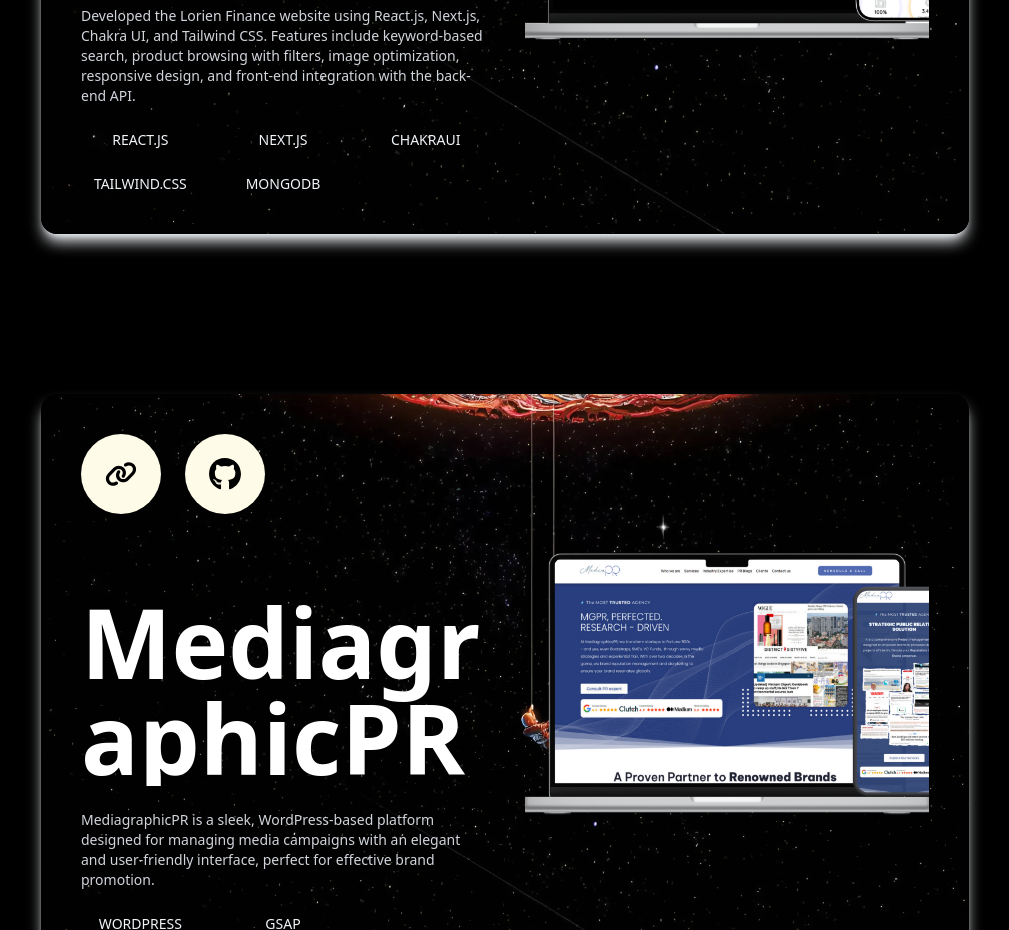
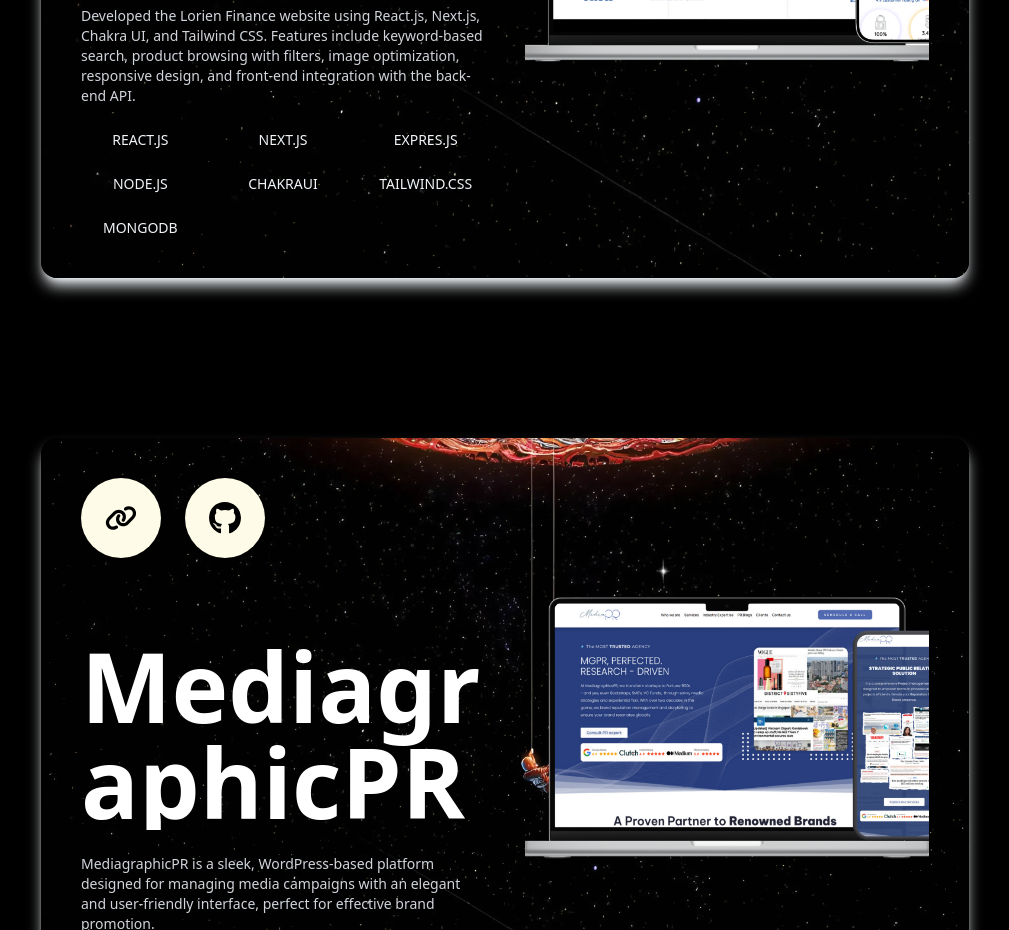
Before and after one commit to nikhilkumar2001/updated-portfolio, a React (Vite) app: page / in a window 1280 px wide. Shown: the part 3960-4890 px from the top of the page, without its empty margins (135-1144 px from the left). Built offline with nearby package versions, Linux system fonts and the light colour scheme; a web font is replaced by a local one.

Commit message:
Update ProjectListing.jsx

```diff
--- a/src/components/ProjectListing.jsx
+++ b/src/components/ProjectListing.jsx
@@ -46,7 +46,7 @@
       description:
       "Developed the Lorien Finance website using React.js, Next.js, Chakra UI, and Tailwind CSS. Features include keyword-based search, product browsing with filters, image optimization, responsive design, and front-end integration with the back-end API.",
         image: P10,
-      tech: ["React.js", "Next.js", "ChakraUI", "Tailwind.Css", "MongoDb"],
+      tech: ["React.js", "Next.js", "Expres.js", "Node.js", "ChakraUI", "Tailwind.Css", "MongoDb"],
       link: "https://www.lorien.finance/",
       github: "https://www.lorien.finance/",
     },
```
